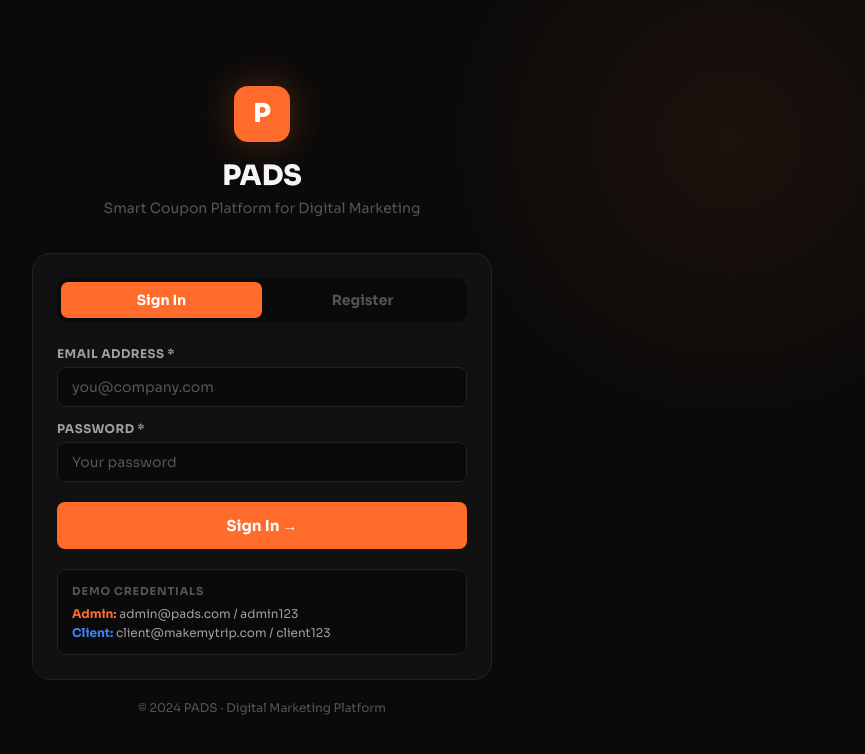
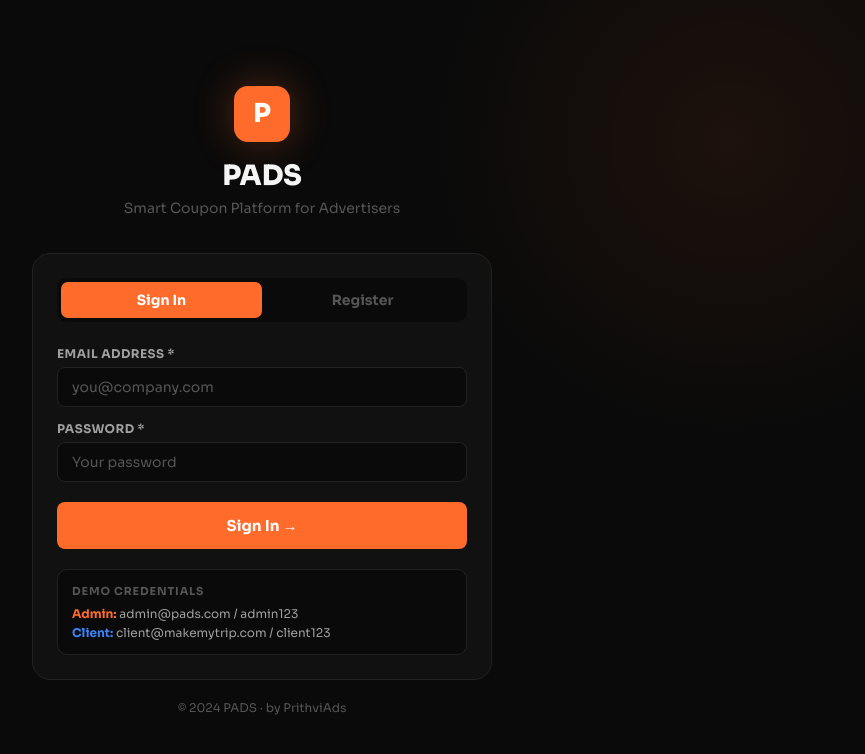
Before and after one commit to PRITHVIADS/prithviads, a Next.js app: page /login in a window 1280 px wide. Shown: the top 754 px of the page, without its empty margins (378-1243 px from the left). Built offline with nearby package versions, Linux system fonts and the light colour scheme.

Commit message:
fix: rebrand login page to PADS

```diff
--- a/src/app/login/page.js
+++ b/src/app/login/page.js
@@ -55,7 +55,7 @@ export default function LoginPage() {
             boxShadow: '0 0 40px rgba(255,107,43,0.3)',
           }}>P</div>
           <h1 style={{ fontSize: 28, fontWeight: 900, marginBottom: 6 }}>PADS</h1>
-          <p style={{ color: 'var(--text-muted)', fontSize: 14 }}>Smart Coupon Platform for Digital Marketing</p>
+          <p style={{ color: 'var(--text-muted)', fontSize: 14 }}>Smart Coupon Platform for Advertisers</p>
         </div>
 
         {/* Card */}
@@ -142,7 +142,7 @@ export default function LoginPage() {
         </div>
 
         <p style={{ textAlign: 'center', color: 'var(--text-muted)', fontSize: 12, marginTop: 20 }}>
-          © 2024 PADS · Digital Marketing Platform
+          © 2024 PADS · by PrithviAds
         </p>
       </div>
     </div>
```
